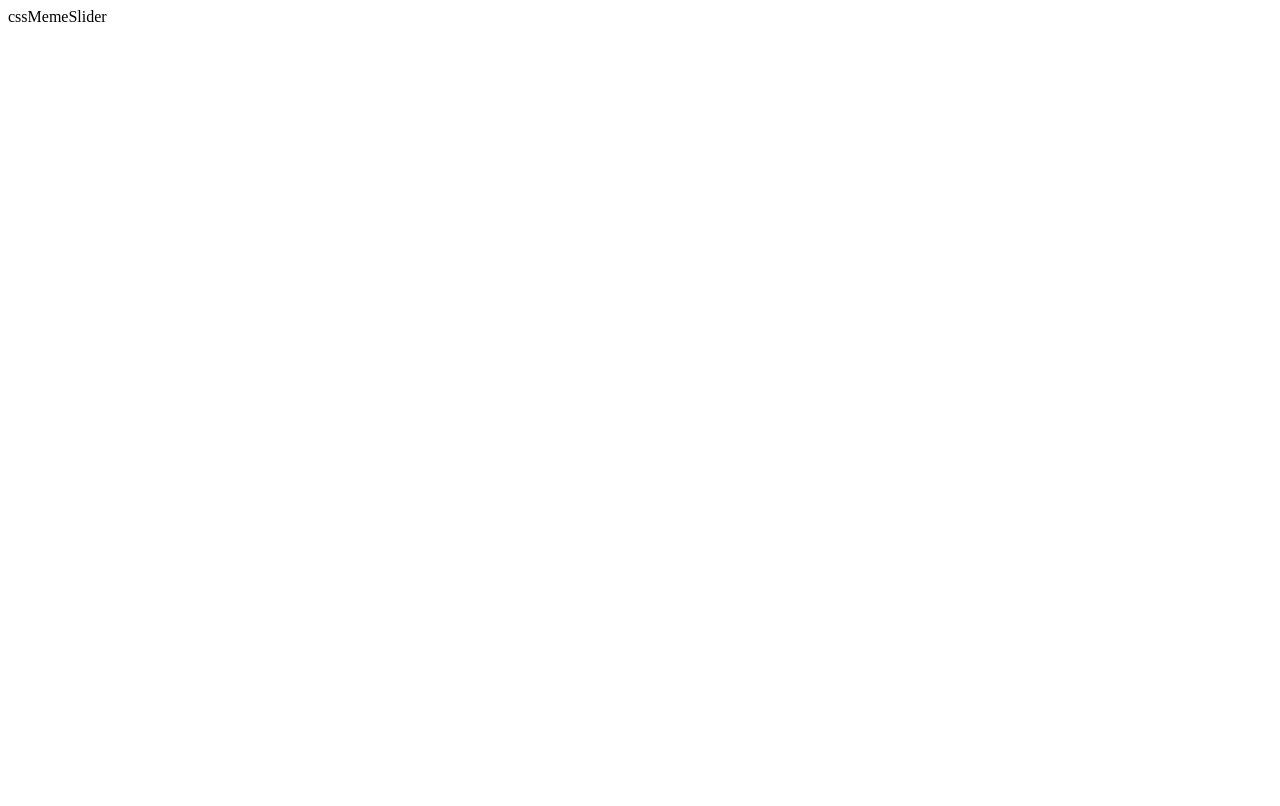
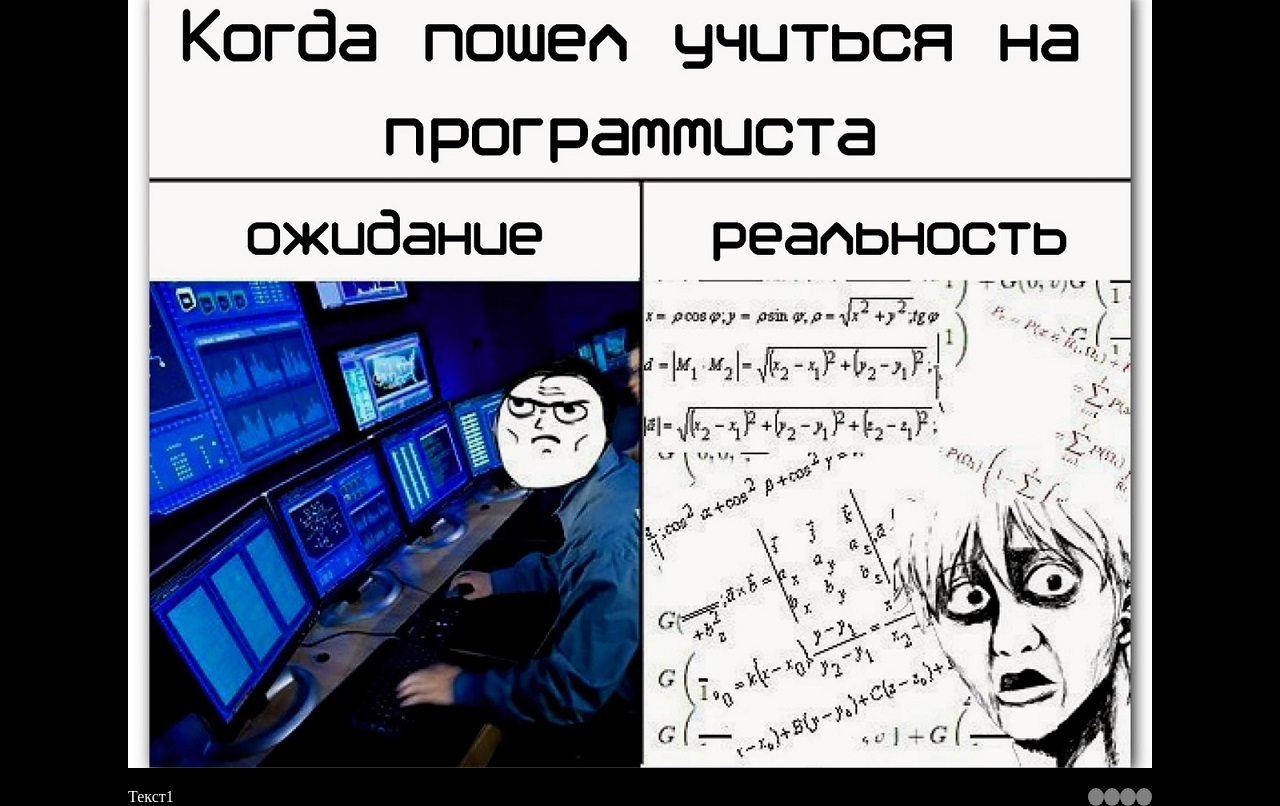
Before and after one commit to realdmitrii/cssMemeSlider, a plain HTML site: page cssMemeSlider/index.html in a window 1280 px wide. Drawn offline with Linux system fonts and the light colour scheme.

Commit message:
feat: the basis of Slider moving by radio buttons (Fri, Sep 15, 2023 04:04:05 PM)

```diff
--- a/cssMemeSlider/index.html
+++ b/cssMemeSlider/index.html
@@ -3,9 +3,41 @@
 <head>
   <meta charset="UTF-8">
   <meta name="viewport" content="width=device-width, initial-scale=1.0">
+  <link rel="stylesheet" href="./style.css">
   <title>cssMemeSlider</title>
 </head>
 <body>
-  cssMemeSlider
+
+                          <!-- Слайдер -->
+  <div class="slider">
+    <div class="slider-screen">
+      <input type="radio" name="radio" id="r1" class="slider-dot" checked>
+      <input type="radio" name="radio" id="r2" class="slider-dot" >
+      <input type="radio" name="radio" id="r3" class="slider-dot" >
+      <input type="radio" name="radio" id="r4" class="slider-dot" >
+      <div class="slide s1">
+      <img src="../cssMemeSlider/images/1.jpg" alt="" class="slider-img"></div>
+      <div class="slide">
+      <img src="../cssMemeSlider/images/2.jpg" alt="" class="slider-img"></div>
+      <div class="slide">
+      <img src="../cssMemeSlider/images/4.jpg" alt="" class="slider-img"></div>
+      <div class="slide">
+      <img src="../cssMemeSlider/images/3.jpg" alt="" class="slider-img"></div>
+
+    </div>
+
+  <div class="slider-bottom">
+    <div class="slider-text"> Текст1</div>
+    <div class="slider-paginator">
+
+      <label for="r1" class="btn"></label>
+      <label for="r2" class="btn"></label>
+      <label for="r3" class="btn"></label>
+      <label for="r4" class="btn"></label>
+    </div>
+  </div>
+</div>
+
 </body>
+
 </html>
--- /dev/null
+++ b/cssMemeSlider/style.css
@@ -0,0 +1,98 @@
+html {
+  display: block;
+  background-color: black ;
+  scroll-behavior: smooth;
+}
+
+*  {
+  margin: 0;
+  padding: 0;
+}
+
+body {
+  overflow: hidden;
+  max-height: 100vh;
+}
+
+#r1:checked ~ .s1 {
+  margin-left: 0;
+}
+
+#r2:checked ~ .s1 {
+  margin-left: -25%;
+}
+
+#r3:checked ~ .s1  {
+  margin-left: -50%;
+}
+
+#r4:checked ~ .s1 {
+  margin-left: -75%;
+}
+
+.slider {
+  /* background-color:  #000;
+  width: 70%;
+  height: 100%;
+  margin: auto;
+  display: flex;
+
+  align-items: center;
+  overflow: hidden;
+  justify-content: space-between; */
+  width: 80%;
+  height: 90%;
+  overflow: hidden;
+  display: flex;
+  margin: auto;
+  flex-direction: column;
+   /* transform: translate(-50%, -50%); */
+}
+
+.slider-screen {
+  width: 400%;
+  height: 95%;
+  display: flex;
+}
+
+.slider-img {
+  width: 100%;
+  height: auto;
+}
+
+.slider-bottom {
+  display: flex;
+  width: 100%;
+  margin-top: 2vh;
+  flex-direction: row;
+  justify-content: space-between;
+}
+
+.slider-text {
+  color: white;
+}
+
+.slider-paginator {
+  display: flex;
+  margin-right: 0;
+}
+
+
+
+.btn {
+  width: 1rem;
+  cursor: pointer;
+  background-color: white;
+  opacity: .5;
+  border-radius: 50%;
+  transition: all 0.4s ease;
+}
+.slide {
+  width: 25%;
+  height: 100%;
+  transition: all 0.6s ease;
+}
+
+.slider-dot {
+  display: none;
+}
```
Also changed, not shown: cssMemeSlider/images/1.jpg (added), cssMemeSlider/images/2.jpg (added), cssMemeSlider/images/3.jpg (added), cssMemeSlider/images/4.jpg (added).
